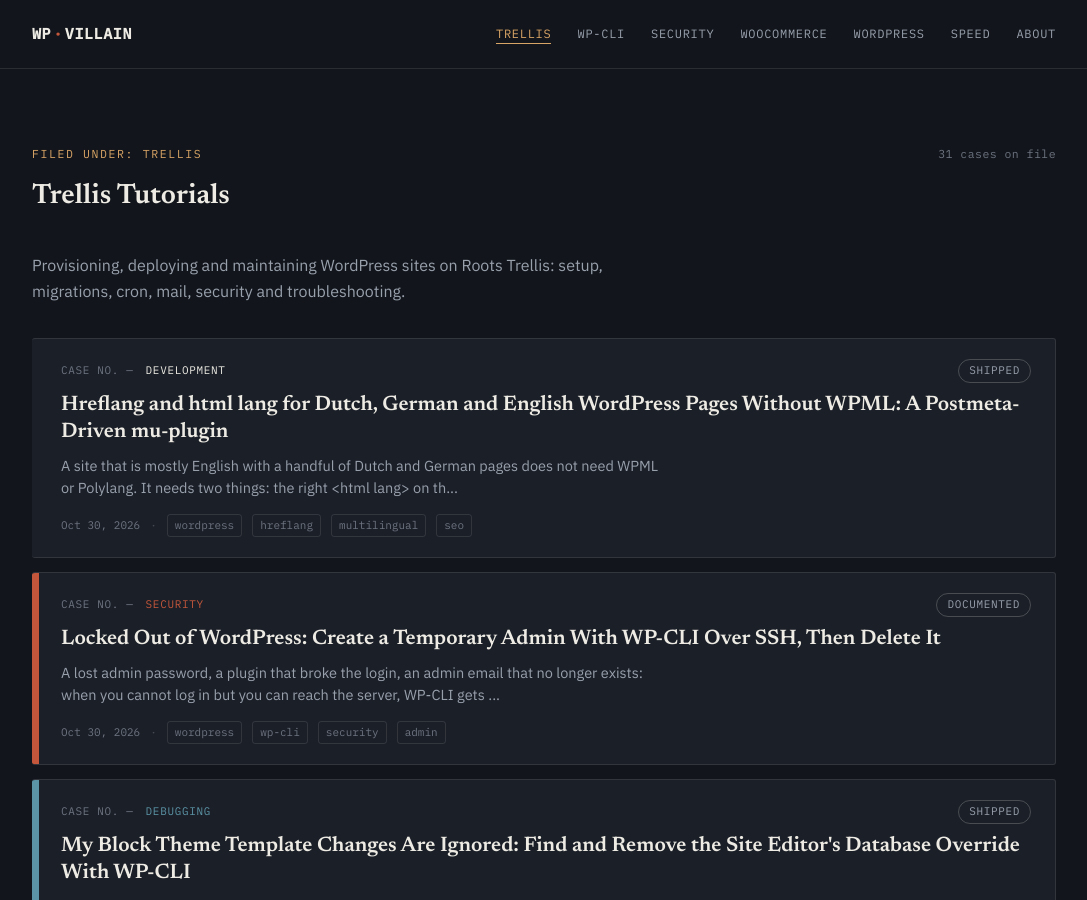
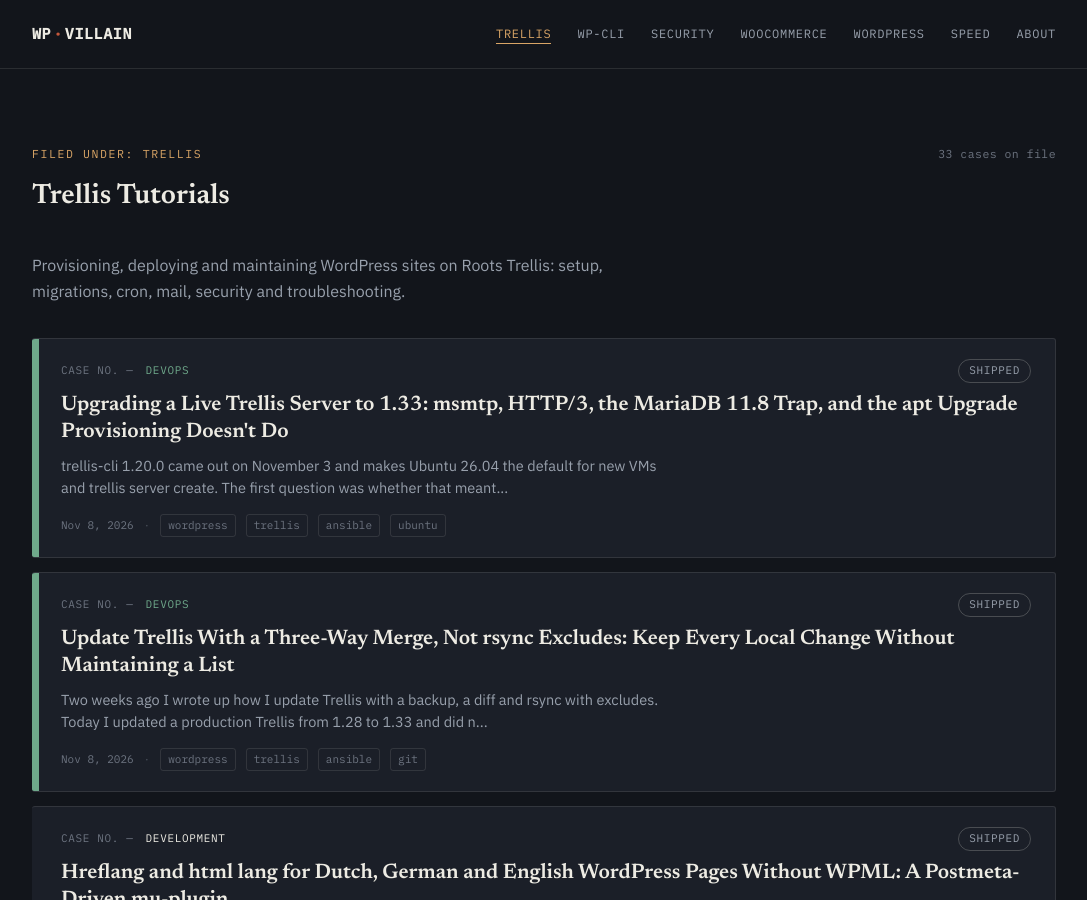
Before and after one commit to wpvillain/wpvillain.github.io, a Jekyll site: the page built from tag/trellis/index.html, in a window 1280 px wide and 900 px high. Shown: the whole window, without its empty margins (96-1183 px from the left). Built offline with Jekyll 4.4.1, drawn with Linux system fonts in a browser that asks for light colours; some of the changed lines change nothing that is shown; some of the changed text lies outside the part shown.

Commit message:
Add Trellis 1.33 upgrade and three-way merge update posts (#25)
* Add Trellis three-way merge update post

* Add Trellis 1.33 live server upgrade post

* Point rsync-excludes Trellis post to the merge-based method

````diff
--- a/_posts/2026-10-29-update-trellis-without-losing-customisations-rsync-excludes.markdown
+++ b/_posts/2026-10-29-update-trellis-without-losing-customisations-rsync-excludes.markdown
@@ -7,6 +7,8 @@
 case_category: devops
 case_status: documented
 ---
+
+> **Update, November 8, 2026:** I no longer update Trellis this way. An exclude list only protects the files on it, and when I checked before a 1.28 → 1.33 upgrade, three files with real local changes were missing from mine. `wp-ops trellis-updater` now applies only what upstream changed between two releases, as a three-way merge: [Update Trellis with a three-way merge, not rsync excludes](/update-trellis-three-way-merge-git-merge-file-keep-customisations/). The backup, review and vault checks below still apply.
 
 Trellis lives inside your project, not as a dependency, so there is no `composer update` for it. The `trellis/` directory is a copy of the upstream repository that you have customised: a vault password, site definitions, PHP settings, SMTP credentials, extra playbooks and Nginx includes. Updating means getting the new upstream files without overwriting any of that.
 
@@ -155,7 +157,7 @@
 
 ## Doing it with a script
 
-The steps do not change from project to project, only the excluded list, so I keep them in a script, `wp-ops trellis-updater`. It makes a timestamped backup (so running it twice does not overwrite the first), generates the diff, asks for confirmation before it overwrites `trellis/`, and then commits. Whatever you use, keep the excludes in one place, because that list is what protects the project.
+The steps do not change from project to project, only the excluded list, so I kept them in a script, `wp-ops trellis-updater`. Since wp-ops 5.44.0 that script merges upstream changes instead of using rsync excludes; see the update note at the top.
 
 ---
 
--- /dev/null
+++ b/_posts/2026-11-08-trellis-1-33-upgrade-msmtp-http3-mariadb-pin-apt-reboot.markdown
@@ -0,0 +1,128 @@
+---
+layout: post
+title: "Upgrading a Live Trellis Server to 1.33: msmtp, HTTP/3, the MariaDB 11.8 Trap, and the apt Upgrade Provisioning Doesn't Do"
+date: 2026-11-08 10:30:00 +0700
+categories: wordpress trellis ansible
+tags: [wordpress, trellis, ansible, ubuntu, mariadb, nginx, http3, msmtp, devops, upgrade]
+case_category: devops
+case_status: shipped
+---
+
+trellis-cli 1.20.0 came out on November 3 and makes Ubuntu 26.04 the default for new VMs and `trellis server create`. The first question was whether that meant upgrading our production server, which runs four sites: three WordPress sites and a Laravel app. It didn't. Here is what it did mean, and what came up while upgrading Trellis itself from 1.28 to 1.33 on that server.
+
+## The 26.04 default needs Trellis 1.33
+
+The release notes say it plainly: Ubuntu 26.04 requires Trellis v1.33.0 or later. Our server ran Ubuntu 24.04.4 LTS, which is supported until 2029. Our Trellis was older than 1.33. So:
+
+- **No in-place `do-release-upgrade`.** The login banner now offers 26.04.1. On a Trellis server that is a rebuild job, not a banner click.
+- **No new server yet.** That only makes sense after Trellis is on 1.33, and after MariaDB is on a version that has 26.04 packages (below).
+- **Pin local VMs before updating trellis-cli.** Otherwise the next `trellis vm` recreate builds 26.04 on a Trellis that cannot provision it:
+
+```yaml
+# trellis/trellis.cli.yml
+vm:
+  instance_name: "website.com"
+  ubuntu: "24.04"
+```
+
+Updating trellis-cli itself hit a newer Homebrew rule first:
+
+```text
+Error: Refusing to load formula roots/tap/trellis-cli from untrusted tap roots/tap.
+Run `brew trust --formula roots/tap/trellis-cli` or `brew trust roots/tap` to trust it.
+```
+
+`brew trust roots/tap && brew upgrade trellis-cli` sorted it. The same output listed four other taps Homebrew now ignores until you trust them, including `shivammathur/php`. If your Mac's PHP comes from there, it has quietly stopped updating.
+
+## Getting to 1.33 without losing local changes
+
+The tree turned out to be 1.28.0, not the 1.27.0 its changelog claimed. It also carried hand-copied upstream fixes and a pile of local changes. I applied only the upstream changes from 1.28 to 1.33, as a three-way merge, rather than copying upstream over it. That method has [its own write-up](/update-trellis-three-way-merge-git-merge-file-keep-customisations/). The rest of this post is about what 1.33 changes on a running server.
+
+## What 1.33 changes, and what I did about each
+
+**ssmtp is replaced by msmtp.** The `ssmtp` role is gone and a `roots.msmtp` Galaxy role takes its place. It reads the same `mail_smtp_server`, `mail_user`, `mail_password`, `mail_admin` and `mail_hostname` variables, so our Brevo `mail.yml` needed no change. Two things to do: `trellis galaxy install` to fetch the role, and check that `php_sendmail_path` is `/usr/bin/msmtp -t` if you ever overrode it.
+
+**APT repositories move to deb822.** nginx, MariaDB and the Sury PHP repo each get a `.sources` file and a key in `/etc/apt/keyrings`, because `apt-key` no longer exists on 26.04. `nginx_ppa` and `mariadb_ppa` are replaced by `*_repo_uri`, `*_repo_suite` and `*_repo_signing_key`. Provisioning stops with an error if the old names are still in your `group_vars`. Ours were not.
+
+**The PHP repo is now `packages.sury.org`**, not `ppa:ondrej/php`. You notice it in `apt upgrade` output, where version strings change from `8.3.31-3+ubuntu24.04.1+deb.sury.org+1` to `8.3.36-1+0~20261021.88+ubuntu24.04~1.gbp250f7c`. That is expected.
+
+**HTTP/3 is on by default for SSL sites.** Trellis opens UDP 443 in the firewall and adds `listen ... quic` plus an `Alt-Svc` header. Check it after provisioning:
+
+```bash
+curl -sI https://website.com | grep -i alt-svc
+# alt-svc: h3=":443"; ma=86400
+```
+
+**MariaDB 11.8 becomes the default. This is the one to stop at.** The release notes say existing servers are not upgraded automatically: provisioning switches the repository to 11.8 but leaves the installed 10.11 packages in place. Read that again with `apt upgrade` in mind. Once the repo points at 11.8, the next manual `apt upgrade` is what moves you to a new major database version, unplanned and without a backup. I pinned it:
+
+```yaml
+# group_vars/all/main.yml
+# Trellis 1.33 defaults to MariaDB 11.8. Stay on 10.11 until a planned,
+# backed-up major upgrade (see Trellis v1.33.0 release notes).
+mariadb_version: "10.11"
+```
+
+The 11.8 upgrade will be its own step, with backups and the `mariadb_server_package_state=latest` provision from the release notes. It is also the step that makes a 26.04 server possible later, because 10.11 has no 26.04 packages.
+
+The rest is quieter: Redis PHP sessions, Composer custom-header auth, opt-in runtime hardening (`wordpress_runtime_hardened`, off by default), fastcgi cache fixes, `.txt` and `.md` blocked in plugin directories, and Ansible 2.19 support.
+
+## Development first, then production
+
+Locally, `trellis provision development` finished with `ok=145 changed=38 failed=0` and no warnings. All local sites answered, and a `wp_mail()` test landed in Mailpit. That does **not** test msmtp, because development points `php_sendmail_path` at Mailpit. The Brevo path only exists on production.
+
+Before production I backed up every database on the server: the three WordPress databases with `wp-ops db-backup`, and the Laravel app's three databases with `mysqldump`. A `trellis provision production` touches the shared MariaDB server, so "every database" means every app on the box, not only the WordPress ones.
+
+Production finished at `ok=156 changed=38 failed=0`. The mail test, with msmtp's debug output, shows Brevo's actual answer instead of just `wp_mail()` returning `true`:
+
+```bash
+printf "To: you@example.com\nSubject: msmtp test\n\nTest.\n" | msmtp --debug -t 2>&1 | grep '^<-- 250'
+# <-- 250 2.0.0 OK: queued as <...>
+```
+
+It arrived in my inbox a moment later.
+
+## Provisioning does not update the server
+
+This surprised me more than anything in the release. After provisioning, the server still had about 90 packages waiting. Trellis sets:
+
+```yaml
+apt_package_state: present
+apt_security_package_state: latest
+```
+
+So the packages Trellis manages are only kept installed, apart from a short security list. The kernel, systemd, libc and everything else Trellis does not manage are never touched. `unattended-upgrades` was installed and handles security updates, and none of the 90 were security updates. They were ordinary updates, and they needed a manual `apt upgrade`.
+
+## The apt upgrade, prompt by prompt
+
+- **A keyboard layout dialog** (`keyboard-configuration`) on a headless server. Any answer works. I picked English (US).
+- **`50-server.cnf` was "modified since installation"**, with the maintainer's version on offer. Keep yours (`N`, the default). Trellis wrote that file from its template, and the stock one would drop your MariaDB tuning until the next provision. The same goes for any sshd, nginx, PHP or fail2ban config prompt.
+- **A pending kernel**, 6.8.0-147 running and 6.8.0-149 installed. needrestart restarted the services it could, including `ssh.service`.
+
+Restarting ssh ended my root session. It also left a dead SSH multiplexing connection on my Mac, so the next `ssh` hung instead of connecting (`mux_client_request_session: read from master failed: Broken pipe`). `ssh -o ControlMaster=no -o ControlPath=none ...` or `ssh -O exit host` clears it.
+
+Before rebooting, check that everything you need starts at boot. A Laravel queue worker under systemd is easy to forget:
+
+```bash
+for s in nginx mariadb php8.4-fpm redis-server fail2ban ferm cron your-worker; do
+  printf "%-16s %s\n" $s "$(systemctl is-enabled $s)"; done
+```
+
+Then `reboot` from the shell, not a hard reset in the cloud console, so MariaDB shuts down cleanly. The server was back in about 20 seconds: kernel 6.8.0-149, no failed units, all four sites returning 200, Horizon running, and a second Brevo test accepted.
+
+One thing turned up along the way. The server still had PHP 8.2 and 8.3 packages from before the 8.4 switch, and apt was faithfully upgrading them. Their FPM services were disabled and not running, so they cost disk space, not memory. They are next on the cleanup list.
+
+## The short version
+
+| Question | Answer |
+|---|---|
+| Upgrade the server to 26.04? | No. 24.04 is supported to 2029, and 26.04 needs Trellis 1.33 plus MariaDB 11.8 |
+| Update trellis-cli? | Yes, after pinning `vm.ubuntu: "24.04"` |
+| Upgrade Trellis to 1.33? | Yes, merged rather than copied, tested on the VM first |
+| Does provisioning update packages? | No. Run `apt upgrade` and reboot for kernels |
+| MariaDB 11.8? | Pin 10.11 now, upgrade on purpose later |
+
+I haven't tested an actual HTTP/3 connection end to end. My local curl lacks HTTP/3 support, so all I confirmed is that the server advertises `h3`.
+
+---
+
+*Running Trellis on 26.04 already, or did the MariaDB 11.8 upgrade bite you? Find me on Mastodon at [@jfrumau@mastodon.social](https://mastodon.social/@jfrumau).*
--- /dev/null
+++ b/_posts/2026-11-08-update-trellis-three-way-merge-git-merge-file-keep-customisations.markdown
@@ -0,0 +1,137 @@
+---
+layout: post
+title: "Update Trellis With a Three-Way Merge, Not rsync Excludes: Keep Every Local Change Without Maintaining a List"
+date: 2026-11-08 10:00:00 +0700
+categories: wordpress trellis ansible
+tags: [wordpress, trellis, ansible, git, devops, upgrade, merge]
+case_category: devops
+case_status: shipped
+---
+
+Two weeks ago I wrote up [how I update Trellis with a backup, a diff and rsync with excludes](/update-trellis-without-losing-customisations-rsync-excludes/). Today I updated a production Trellis from 1.28 to 1.33 and did not use that routine, because when I checked what it would do, it would have broken things.
+
+The problem with rsync excludes is that the exclude list is the only thing protecting your changes, and the list is never complete. On this project, three files with real local changes were not on it:
+
+- the fail2ban filters, where I anchored the `wp-login.php` and `xmlrpc.php` regexes to the request field
+- `roles/wordpress-setup/tasks/main.yml`, which sets up a separate PHP-FPM pool for a demo multisite
+- `roles/mariadb/templates/50-server.cnf.j2`, with MariaDB tuning
+
+rsync would have overwritten all three without a word. The diff step would have shown them afterwards, mixed in with fifty legitimate upstream changes. That is exactly where things get missed.
+
+## Copy only what upstream changed
+
+The fix is to stop copying upstream files at all. Instead, take only what upstream changed between the release you are on and the release you want, and merge that into your files. That is a three-way merge per file:
+
+| Version | What it is |
+|---|---|
+| base | the file at the release you are on, e.g. `v1.28.0` |
+| theirs | the file at the target release, e.g. `v1.33.0` |
+| ours | your file in `trellis/` |
+
+Git does this for single files with `git merge-file`, no repository needed:
+
+```bash
+git clone https://github.com/roots/trellis.git /tmp/trellis-upstream
+cd /tmp/trellis-upstream
+
+git show v1.28.0:roles/php/defaults/main.yml > /tmp/base
+git show v1.33.0:roles/php/defaults/main.yml > /tmp/theirs
+
+git merge-file -p -L local -L v1.28.0 -L v1.33.0 \
+  ~/code/website.com/trellis/roles/php/defaults/main.yml /tmp/base /tmp/theirs
+```
+
+What this gets you, which no exclude list can:
+
+- **Your edits survive by default.** A file only changes where upstream changed it.
+- **Cherry-picked fixes merge cleanly.** I had already copied six upstream fixes into this tree by hand (PRs #1625, #1638, #1640, #1642, #1653 and #1697). The same change on both sides is not a conflict.
+- **Real overlaps are visible.** When your line and upstream's line touch, you get standard `<<<<<<<` markers in the file, which `git diff` shows and a YAML parser refuses. You cannot provision past it by accident.
+- **Files upstream deletes** can be removed only when you never changed them.
+
+Loop that over `git diff --name-status --no-renames v1.28.0 v1.33.0` and you have the whole update.
+
+## First: which release are you actually on?
+
+The merge needs the right base, and this is where I got a surprise. The project's `trellis/CHANGELOG.md` ended at 1.27.0. Upstream removed its changelog in a later release, so the file had simply stopped being updated. The tree itself was newer.
+
+Trellis 1.29 and later ship a `VERSION` file, which settles it. For older trees, count how many upstream files differ from yours at each tag and pick the lowest:
+
+```text
+  v1.33.0: 46 file(s) differ
+  v1.32.2: 46 file(s) differ
+  v1.31.0: 38 file(s) differ
+  v1.30.0: 34 file(s) differ
+  v1.29.0: 33 file(s) differ
+  v1.28.0: 27 file(s) differ
+  v1.27.0: 51 file(s) differ
+```
+
+The tree was 1.28.0, from a February update, plus the six cherry-picks. Merging from 1.27 would have replayed changes that were already there.
+
+## What happened when I used `patch` first
+
+My first attempt today was the obvious shortcut: `git diff v1.28.0 v1.33.0` as a patch, applied with `patch -p1 --forward`. It mostly worked, and the ways it did not are the argument for a real merge:
+
+- `--forward` decides per file. If it sees one hunk that is already applied, it reports `Ignoring previously applied (or reversed) patch` and skips **the whole file**, including any hunks that were new. Three files went that way. I had to check each `.rej` by hand to confirm nothing new was lost.
+- `roles/php/defaults/main.yml` failed outright: a cherry-picked line sat next to an upstream change, so neither hunk matched.
+- Deleted upstream files were left behind as empty files. The removed `ssmtp` role stayed as four zero-byte files until I ran `git rm`.
+
+## Replaying the update with the merge
+
+I put the merge into `wp-ops trellis-updater` ([wp-ops](https://github.com/imagewize/wp-ops) 5.44.0) and replayed the same update. I used a git worktree checked out at the commit before today's upgrade:
+
+```bash
+git worktree add --detach /tmp/replay <commit-before-upgrade>
+cd /tmp/replay/trellis
+TRELLIS_DIR=$PWD wp-ops trellis-updater --dry-run
+```
+
+```text
+Updating: v1.28.0 -> v1.33.0
+Merged cleanly (23)
+Added (4)
+Deleted (unchanged locally) (4)
+Already up to date (e.g. cherry-picked before) (3)
+CONFLICTS — resolve the <<<<<<< markers (1):
+  roles/php/defaults/main.yml (1 conflict(s))
+```
+
+The one conflict was the honest kind:
+
+```yaml
+<<<<<<< local
+php_session_upload_progress_enabled: 0
+=======
+php_session_upload_progress_enabled: 'Off'
+>>>>>>> v1.33.0
+```
+
+I had cherry-picked that setting before upstream released it, and upstream then spelled the value differently. The line right next to it, `php_sendmail_path` switching from ssmtp to msmtp, merged by itself. With `patch` I had fixed that line by hand.
+
+After resolving that one line, I diffed the replay against the upgrade I had already made by hand and provisioned to production. They were identical, apart from a `mariadb_version` pin I added on purpose (more on that in [the upgrade write-up](/trellis-1-33-upgrade-msmtp-http3-mariadb-pin-apt-reboot/)).
+
+## Guard rails worth having
+
+Whatever tool you use, these made the difference:
+
+- **Refuse a dirty tree.** If `trellis/` has uncommitted changes, stop. Then `git diff` shows exactly what the update did, and `git checkout -- trellis/` undoes it. That replaces the backup copy.
+- **Dry run first.** Classify every upstream change before writing anything.
+- **Never merge the project config.** Upstream's `hosts/`, `vault.yml` and `wordpress_sites.yml` are examples. Your vault files are encrypted, so a merge is meaningless. Save upstream's diff of those for reading instead.
+- **Check for conflict markers before provisioning**, and skip the playbook syntax check until they are gone. Otherwise it fails with a confusing YAML error.
+- **Read the release notes anyway.** A merge keeps your files intact. It cannot tell you that 1.33 renamed `nginx_ppa` to `nginx_repo_uri`, or that it changes the MariaDB default on existing servers.
+
+## Using it
+
+```bash
+export TRELLIS_DIR=~/code/website.com/trellis
+git checkout -b trellis-update
+wp-ops trellis-updater --dry-run          # see the plan
+wp-ops trellis-updater                    # merge, review, keep or undo
+wp-ops trellis-updater --from=v1.28.0     # when there is no VERSION file and detection guesses wrong
+```
+
+Then provision development, commit and provision production. The exclude list is gone. The only thing left to maintain is your own changes, which is where it should have been all along.
+
+---
+
+*Merging upstream a different way, for example as a git remote with subtree? Find me on Mastodon at [@jfrumau@mastodon.social](https://mastodon.social/@jfrumau).*
````
